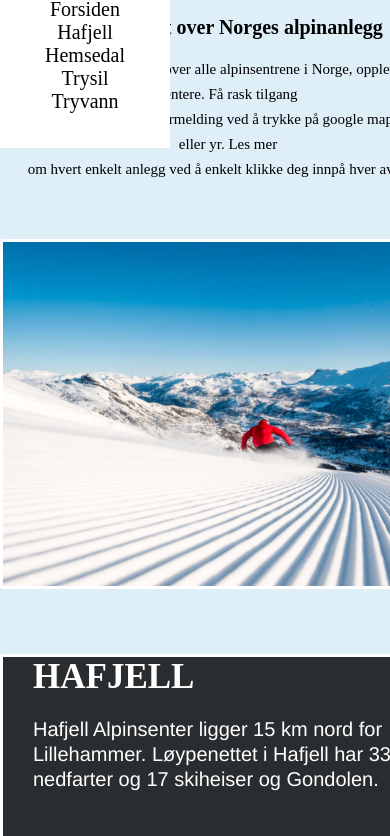
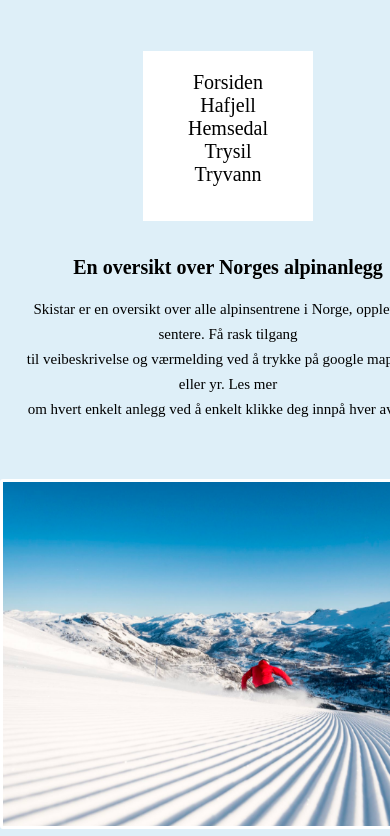
Before and after one commit to mariannebugge/Skistar, a plain HTML site: page index.html in a window 390 px wide. Shown: the part 72-908 px from the top of the page. Drawn offline with Linux system fonts and the light colour scheme.

Commit message:
endringer

```diff
--- a/stylesheet.css
+++ b/stylesheet.css
@@ -66,7 +66,6 @@ h2 {
   height: 200px;
   width: 130px;
   padding-left: 20px;
-  position: fixed;
 }
 
 #nav a{
@@ -364,10 +363,10 @@ h2 {
 
   #nav {
     grid-area: nav;
+    display: block;
     margin-top: 50px;
     background-color: white;
     padding-left: 20px;
-    position: fixed;
     padding-bottom: 0px;
     font-size: 20px;
   }
```
